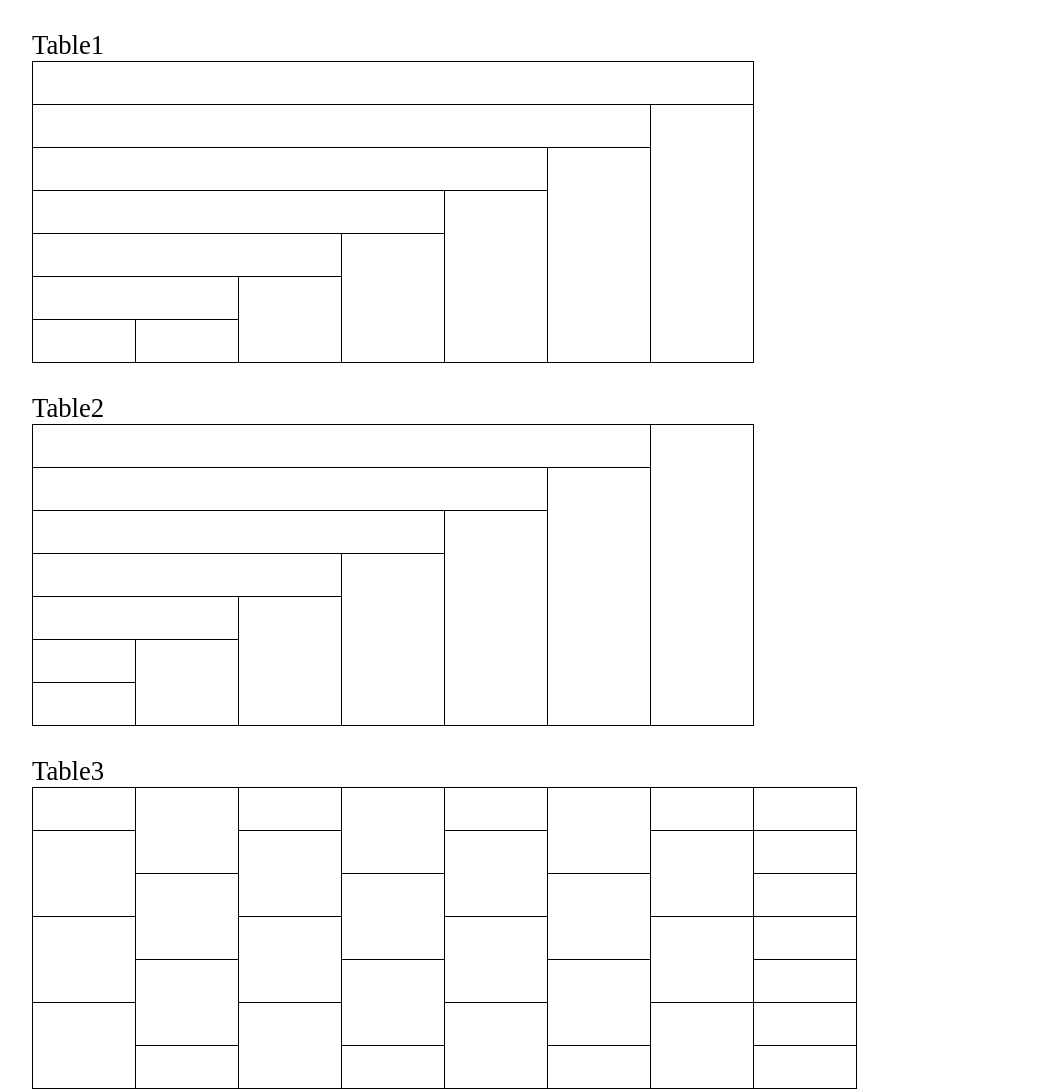
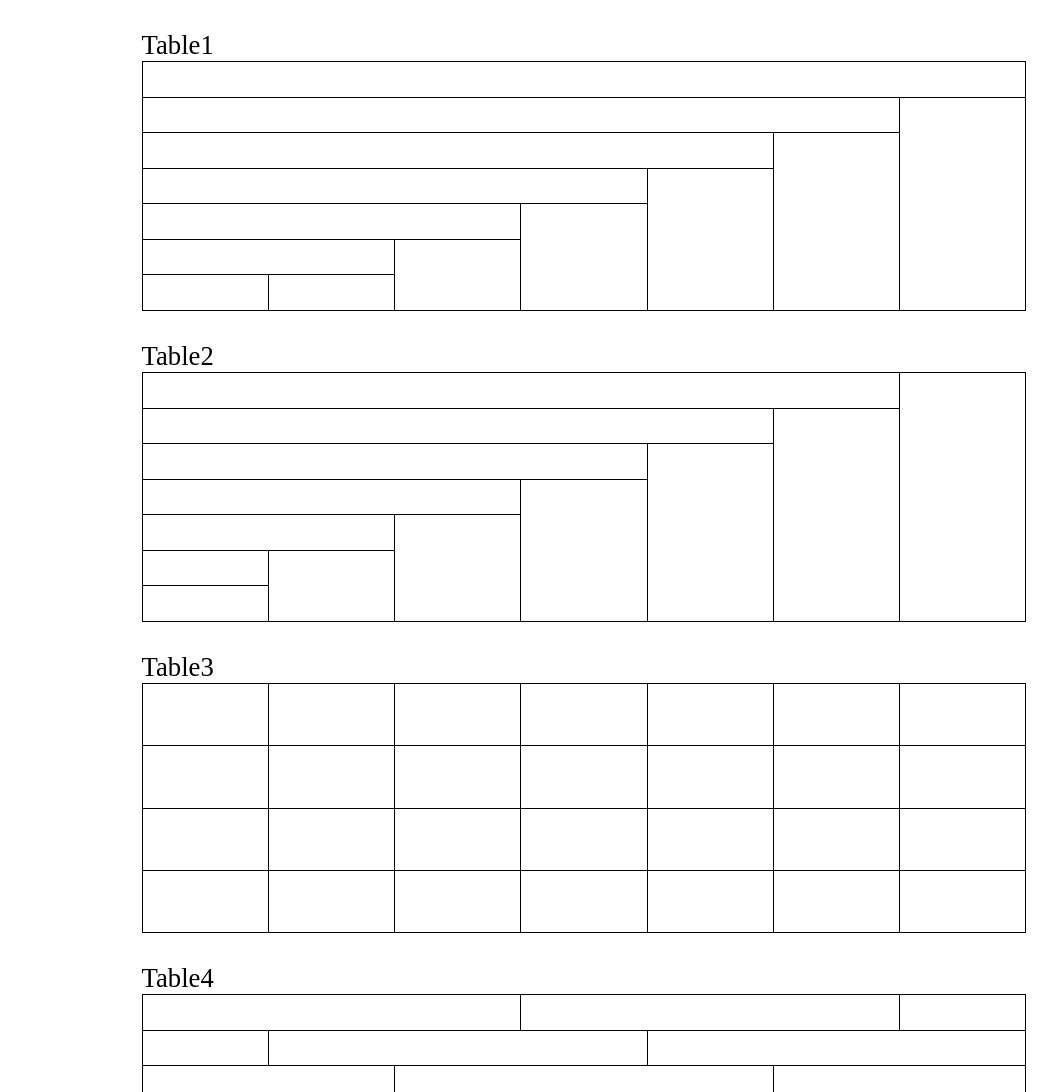
Before and after one commit to MaslovMykhailo/Coffe-Maker, a plain HTML site: page Lab2/index.html in a window 1280 px wide. Shown: the top 1092 px of the page, without its empty margins (56-1113 px from the left). Drawn offline with Linux system fonts and the light colour scheme.

Commit message:
Refactor problems

```diff
--- a/Lab2/index.js
+++ b/Lab2/index.js
@@ -3,11 +3,10 @@
   table.appendChild(row);
 };
 
-const addTdToTable = (table, row, colspan, rowspan, className) => {
+const addTdToTable = (table, row, colspan, rowspan) => {
   const td = document.createElement('td');
   if (colspan) td.setAttribute('colspan', colspan);
   if (rowspan) td.setAttribute('rowspan', rowspan);
-  if (className) td.className = className;
   table.children[row].appendChild(td);
 };
 
@@ -44,23 +43,21 @@
 
   (table) => {
     addTrToTable(table);
-
-    new Array(6).fill(null).forEach((elem, j) => {
+    new Array(5).fill(null).forEach((elem, j) => {
       let count = j % 2 ? 3 : 4;
       addTrToTable(table);
       for (let i = 0 ; i < count ; i++) addTdToTable(table, j+2, 0, 2);
     });
 
+    addTrToTable(table);
     for (let i = 0 ; i < 7 ; i++) {
       if (i % 2) {
         addTdToTable(table, 1, 0, 2);
+        addTdToTable(table, 7);
       } else {
         addTdToTable(table, 1);
       }
     }
-    new Array(7).fill(null).forEach((elem, i) => {
-      addTdToTable(table, i+1, 0, 0, 'hidden-td')
-    });
 
     return table;
   },
@@ -76,9 +73,6 @@
     addTdToTable(table, i+1, diff[k][1]);
     });
 
-    addTrToTable(table);
-    new Array(7).fill(null).forEach(() => { addTdToTable(table, 8, 0, 0, 'hidden-td') });
-
     return table;
   }
 ];
--- a/Lab2/main.css
+++ b/Lab2/main.css
@@ -1,18 +1,14 @@
 table {
-    margin: 30px 80px 30px;
+    margin: 30px auto 30px;
+    table-layout: fixed;
+    width: 70%;
+    height: 250px;
 }
 table, th, td {
     border: 1px solid black;
     border-collapse: collapse;
 }
-td {
-    width: 100px;
-    height: 40px;
-}
 caption {
     font-size: 20pt;
     text-align: left;
 }
-.hidden-td {
-    visibility: hidden;
-}
```
